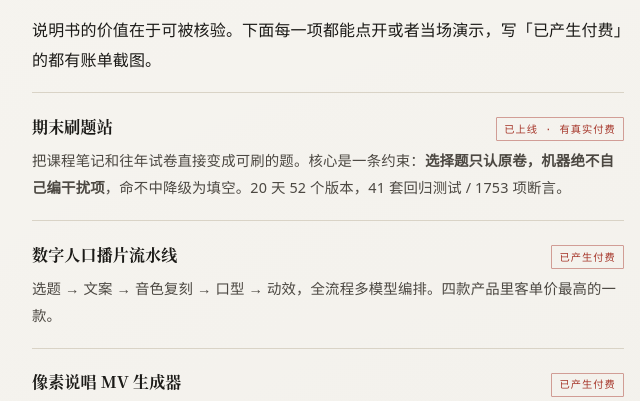
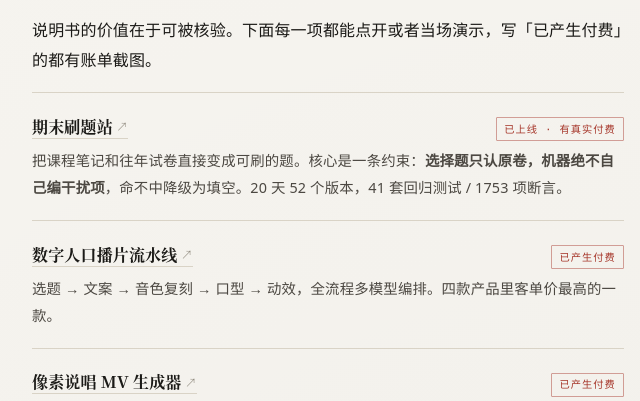
Before and after one commit to sin0317/sin0317.github.io, a plain HTML site: page index.html in a window 1280 px wide. Shown: the part 3451-3852 px from the top of the page, 312-952 px from the left. Drawn offline with Linux system fonts and the light colour scheme.

Commit message:
feat: 三款产品加真实链接（期末刷题站 / SkillPay 公开货架）

```diff
--- a/index.html
+++ b/index.html
@@ -125,6 +125,9 @@
   .item .what{margin:.15rem 0 0;font-size:.9rem;color:var(--ink-soft);grid-column:1/-1}
   .item .tag{font-family:var(--mono);font-size:.64rem;letter-spacing:.1em;color:var(--ink-faint);white-space:nowrap;border:1px solid var(--rule);padding:.1rem .45rem;border-radius:1px}
   .item .tag.live{color:var(--alert);border-color:rgba(166,54,42,.45)}
+  .item h3 a{color:inherit;text-decoration:none;border-bottom:1px solid var(--rule);transition:color .18s ease,border-color .18s ease}
+  .item h3 a:hover{color:var(--alert);border-bottom-color:var(--alert)}
+  .item h3 a::after{content:"↗";font-size:.72em;margin-left:.3em;color:var(--ink-faint);vertical-align:.15em}
 
   /* 联系方式 */
   .contact{margin-top:1.6rem;border-top:1px solid var(--rule)}
@@ -269,15 +272,15 @@
     <p>说明书的价值在于可被核验。下面每一项都能点开或者当场演示，写「已产生付费」的都有账单截图。</p>
 
     <div class="item">
-      <h3>期末刷题站</h3><span class="tag live">已上线 · 有真实付费</span>
+      <h3><a href="https://2119633980357275648.app.workbuddy.host/?sharecode=6PMDOKLNBN" target="_blank" rel="noopener">期末刷题站</a></h3><span class="tag live">已上线 · 有真实付费</span>
       <p class="what">把课程笔记和往年试卷直接变成可刷的题。核心是一条约束：<strong>选择题只认原卷，机器绝不自己编干扰项</strong>，命不中降级为填空。20 天 52 个版本，41 套回归测试 / 1753 项断言。</p>
     </div>
     <div class="item">
-      <h3>数字人口播片流水线</h3><span class="tag live">已产生付费</span>
+      <h3><a href="https://skillpay.alipay.com/public/sin" target="_blank" rel="noopener">数字人口播片流水线</a></h3><span class="tag live">已产生付费</span>
       <p class="what">选题 → 文案 → 音色复刻 → 口型 → 动效，全流程多模型编排。四款产品里客单价最高的一款。</p>
     </div>
     <div class="item">
-      <h3>像素说唱 MV 生成器</h3><span class="tag live">已产生付费</span>
+      <h3><a href="https://skillpay.alipay.com/public/sin" target="_blank" rel="noopener">像素说唱 MV 生成器</a></h3><span class="tag live">已产生付费</span>
       <p class="what">发歌名 + mp3，20 分钟出竖屏 8bit 歌词 MV。逐字高亮、游戏化 HUD、切镜对齐鼓点。一份需求进，五个交付物出，中间不提问。</p>
     </div>
     <div class="item">
```
Also changed, not shown: chk_ev.png (added).
